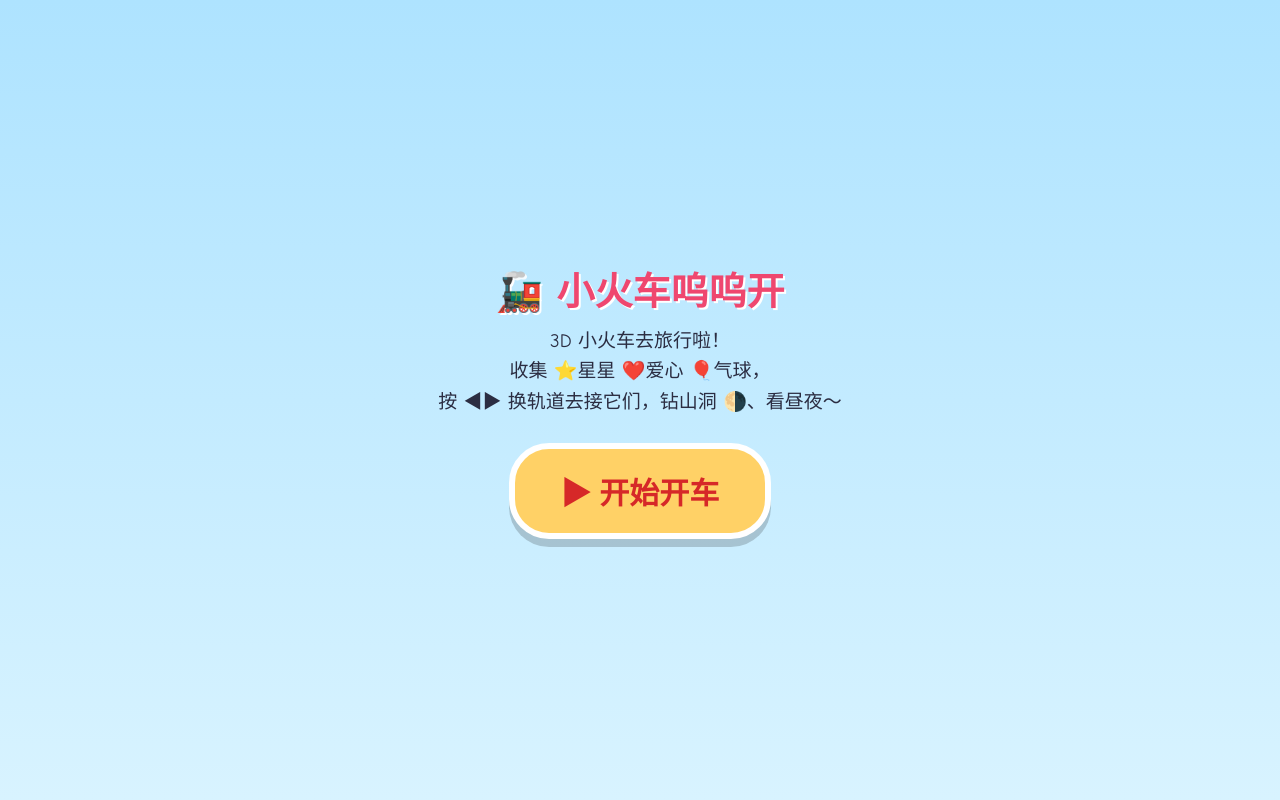
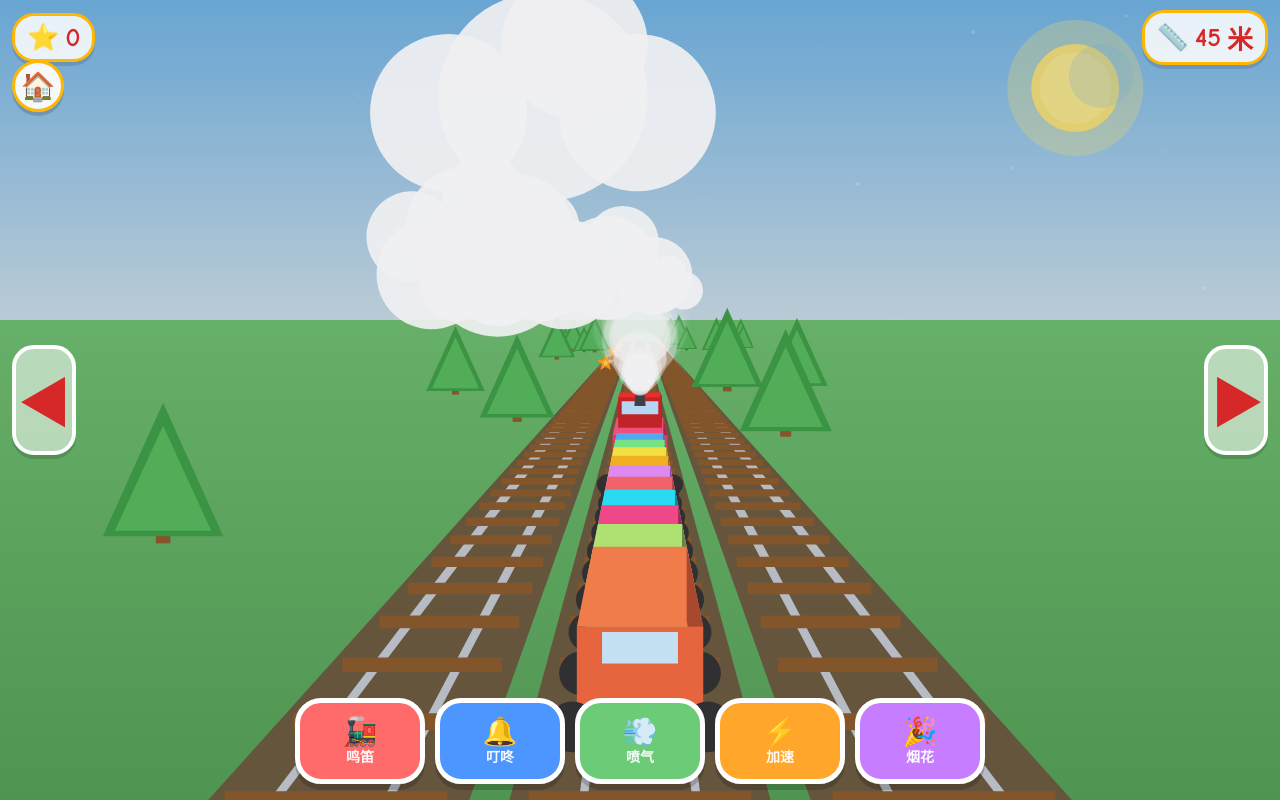
Before and after one commit to hai1995/game-box, a plain HTML site: page games/little-train/index.html in a window 1280 px wide. Drawn offline with Linux system fonts and the light colour scheme.

Commit message:
小火车取消开始页直接进入游戏，三个游戏统一增加返回主页按钮

```diff
--- a/games/little-train/index.html
+++ b/games/little-train/index.html
@@ -33,14 +33,12 @@
     z-index:6; cursor:pointer; box-shadow:0 4px 0 rgba(0,0,0,.15); }
   .trackBtn:active { transform:translateY(-50%) scale(.94); }
   #btnLeft{left:12px} #btnRight{right:12px}
-  #start { position:fixed; inset:0; z-index:20; display:flex; flex-direction:column;
-    align-items:center; justify-content:center; text-align:center; padding:24px;
-    background:linear-gradient(180deg,#aee3ff 0%,#d8f3ff 100%); }
-  #start h1 { font-size:38px; color:#ef476f; text-shadow:2px 2px 0 #fff; margin-bottom:10px; }
-  #start p { font-size:19px; color:#2b2d42; margin-bottom:26px; line-height:1.6; }
-  #startBtn { border:6px solid #fff; border-radius:40px; background:#ffd166; color:#d62828;
-    font-size:30px; font-weight:900; padding:20px 46px; box-shadow:0 8px 0 rgba(0,0,0,.18); cursor:pointer; }
-  #startBtn:active { transform:translateY(4px); box-shadow:0 4px 0 rgba(0,0,0,.18); }
+  .home-btn { position:fixed; top:calc(60px + env(safe-area-inset-top)); left:12px; z-index:8;
+    width:52px; height:52px; border-radius:50%; background:rgba(255,255,255,.92);
+    border:3px solid #ffb703; box-shadow:0 4px 0 rgba(0,0,0,.16);
+    display:flex; align-items:center; justify-content:center; text-decoration:none;
+    font-size:28px; color:#d62828; touch-action:manipulation; }
+  .home-btn:active { transform:translateY(3px); box-shadow:0 1px 0 rgba(0,0,0,.16); }
   .hidden { display:none !important; }
   .hint { position:fixed; bottom:116px; left:0; right:0; text-align:center; color:#fff;
     font-size:17px; font-weight:700; text-shadow:1px 1px 2px rgba(0,0,0,.35);
@@ -72,11 +70,7 @@
     <div class="btn b5" id="btnParty">🎉<small>烟花</small></div>
   </div>
 
-  <div id="start">
-    <h1>🚂 小火车呜呜开</h1>
-    <p>3D 小火车去旅行啦！<br>收集 ⭐星星 ❤️爱心 🎈气球，<br>按 ◀▶ 换轨道去接它们，钻山洞 🌗、看昼夜～</p>
-    <button id="startBtn">▶ 开始开车</button>
-  </div>
+  <a class="home-btn" href="../../" aria-label="返回主页" title="返回主页">🏠</a>
 
 <script>
 (function () {
@@ -698,18 +692,14 @@
   document.getElementById("btnRight").addEventListener("click", function () { currentTrack=Math.min(2,currentTrack+1); });
   cv.addEventListener("pointerdown", function () { ensureAudio(); honk(); });
 
-  var startEl=document.getElementById("start");
-  document.getElementById("startBtn").addEventListener("click", function () {
-    ensureAudio(); startEngine();
-    startEl.classList.add("hidden");
-    document.getElementById("hint").classList.add("hidden");
-    if (!running) { running=true; initScene(); animate(); }
-  });
-
   window.addEventListener("resize", resize);
   resize();
-  // 先画一帧静态背景，避免开始前白屏
-  drawSky(0); drawGround(0); drawTracks();
+
+  // 进入即直接开始游戏（音频受浏览器策略限制，首次触摸时自动恢复）
+  ensureAudio(); startEngine();
+  if (!running) { running=true; initScene(); animate(); }
+  // 玩法提示先展示几秒再淡出，避免一直挡住画面
+  setTimeout(function () { document.getElementById("hint").classList.add("hidden"); }, 5000);
 })();
 </script>
 </body>
```
Also changed, not shown: games/flight-adventure/index.html (+10 -0 lines), games/little-hero/index.html (+11 -0 lines).
